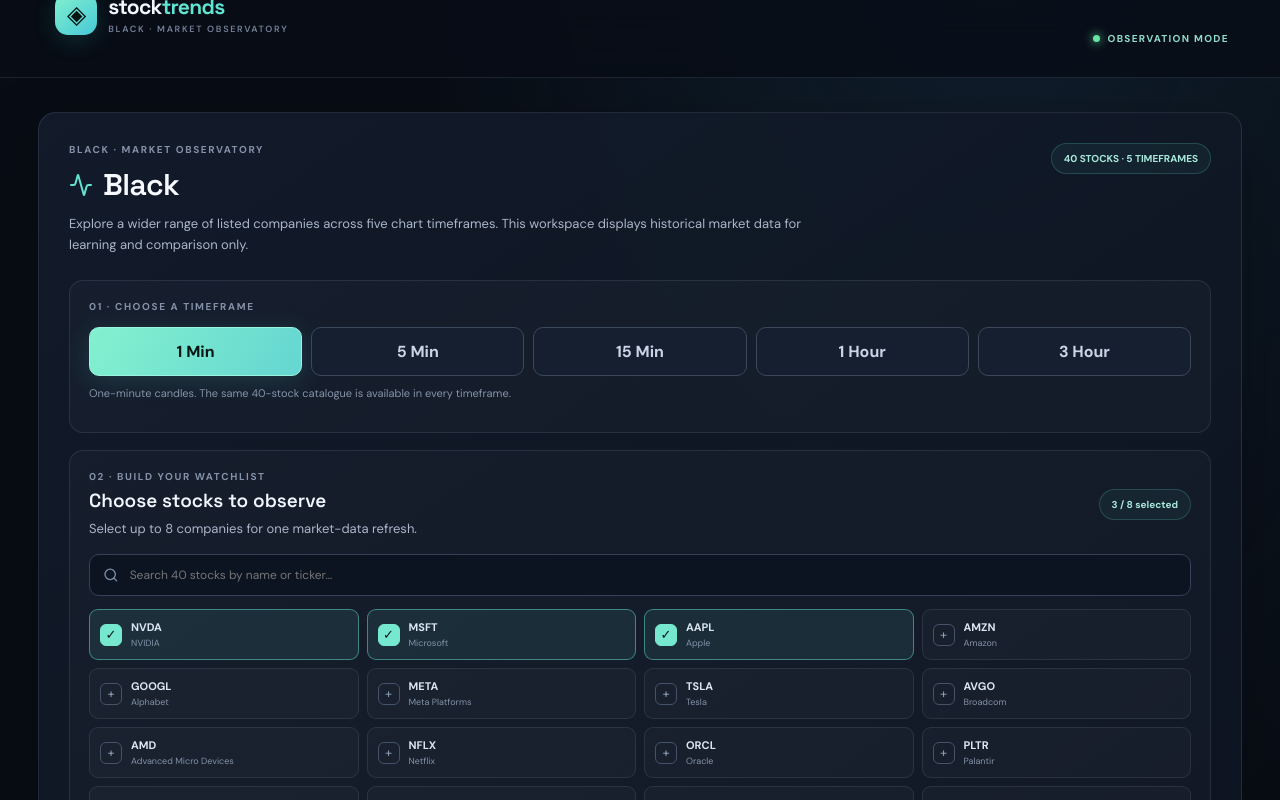
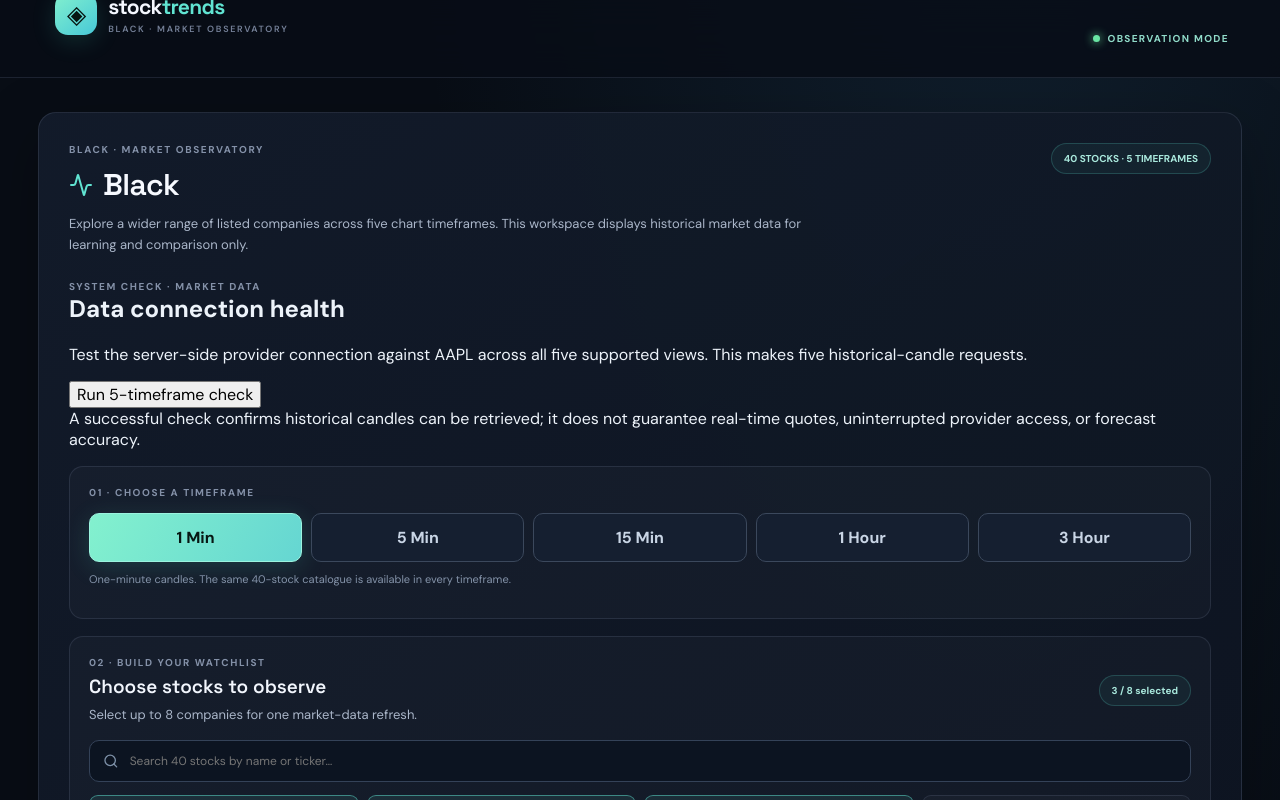
Before and after one commit to nicomonlineza-alt/Stocktrends, a React (Vite) app: page / in a window 1280 px wide. Shown: the top 800 px of the page. Built offline with nearby package versions, Linux system fonts and the light colour scheme.

Commit message:
Add five-timeframe market data diagnostics

```diff
--- a/src/BlackDashboard.jsx
+++ b/src/BlackDashboard.jsx
@@ -32,10 +32,35 @@ export default function BlackDashboard(){
   const [busy,setBusy]=useState(false);
   const [message,setMessage]=useState('');
   const [updatedAt,setUpdatedAt]=useState(null);
+  const [diagnostics,setDiagnostics]=useState([]);
+  const [diagnosticsBusy,setDiagnosticsBusy]=useState(false);
   const filtered=useMemo(()=>ASSETS.filter(a=>(a.symbol+' '+a.name).toLowerCase().includes(search.toLowerCase())),[search]);
 
   function toggle(symbol){
     setSelected(old=>old.includes(symbol)?old.filter(s=>s!==symbol):old.length>=8?old:[...old,symbol]);
+  }
+
+
+  async function runDiagnostics(){
+    if(diagnosticsBusy)return;
+    setDiagnosticsBusy(true);
+    setDiagnostics([]);
+    const checks=[];
+    for(const timeframe of DURATIONS){
+      try{
+        const response=await fetch('/api/market-data?symbol=AAPL&interval='+timeframe.interval+'&outputsize=21');
+        const payload=await response.json();
+        if(!response.ok||!Array.isArray(payload.candles)||payload.candles.length<21){
+          throw new Error(payload.error||'Provider returned fewer than 21 valid candles.');
+        }
+        const latest=[...payload.candles].sort((x,y)=>String(x.datetime).localeCompare(String(y.datetime))).at(-1);
+        checks.push({label:timeframe.label,ok:true,source:payload.source||'Market data provider',count:payload.candles.length,last:latest.datetime,detail:timeframe.aggregate?'Uses hourly candles grouped into a 3-hour view.':'21 historical candles received.'});
+      }catch(error){
+        checks.push({label:timeframe.label,ok:false,detail:error.message});
+      }
+      setDiagnostics([...checks]);
+    }
+    setDiagnosticsBusy(false);
   }
 
   async function loadObservations(){
@@ -69,6 +94,19 @@ export default function BlackDashboard(){
       <span className="black-label">40 STOCKS · 5 TIMEFRAMES</span>
     </div>
 
+
+    <div className="black-diagnostics">
+      <div className="black-diagnostics-head">
+        <div><div className="eyebrow">SYSTEM CHECK · MARKET DATA</div><h2>Data connection health</h2><p>Test the server-side provider connection against AAPL across all five supported views. This makes five historical-candle requests.</p></div>
+        <button className="black-diagnostic-button" onClick={runDiagnostics} disabled={diagnosticsBusy}>{diagnosticsBusy?'Checking providers…':'Run 5-timeframe check'}</button>
+      </div>
+      {diagnostics.length>0&&<div className="black-diagnostic-grid">{diagnostics.map(item=><article className="black-diagnostic-card" key={item.label}>
+        <div><b>{item.label}</b><span className={item.ok?'diagnostic-ok':'diagnostic-fail'}>{item.ok?'CONNECTED':'UNAVAILABLE'}</span></div>
+        {item.ok?<><small>{item.source} · {item.count} candles</small><small>Latest candle: {item.last}</small><small>{item.detail}</small></>:<p>{item.detail}</p>}
+      </article>)}</div>}
+      <p className="black-diagnostic-note">A successful check confirms historical candles can be retrieved; it does not guarantee real-time quotes, uninterrupted provider access, or forecast accuracy.</p>
+    </div>
+
     <div className="black-duration">
       <div className="eyebrow">01 · CHOOSE A TIMEFRAME</div>
       <div className="black-options">{DURATIONS.map(d=><button key={d.label} className={duration.label===d.label?'chosen':''} onClick={()=>setDuration(d)}>{d.label}</button>)}</div>
```
